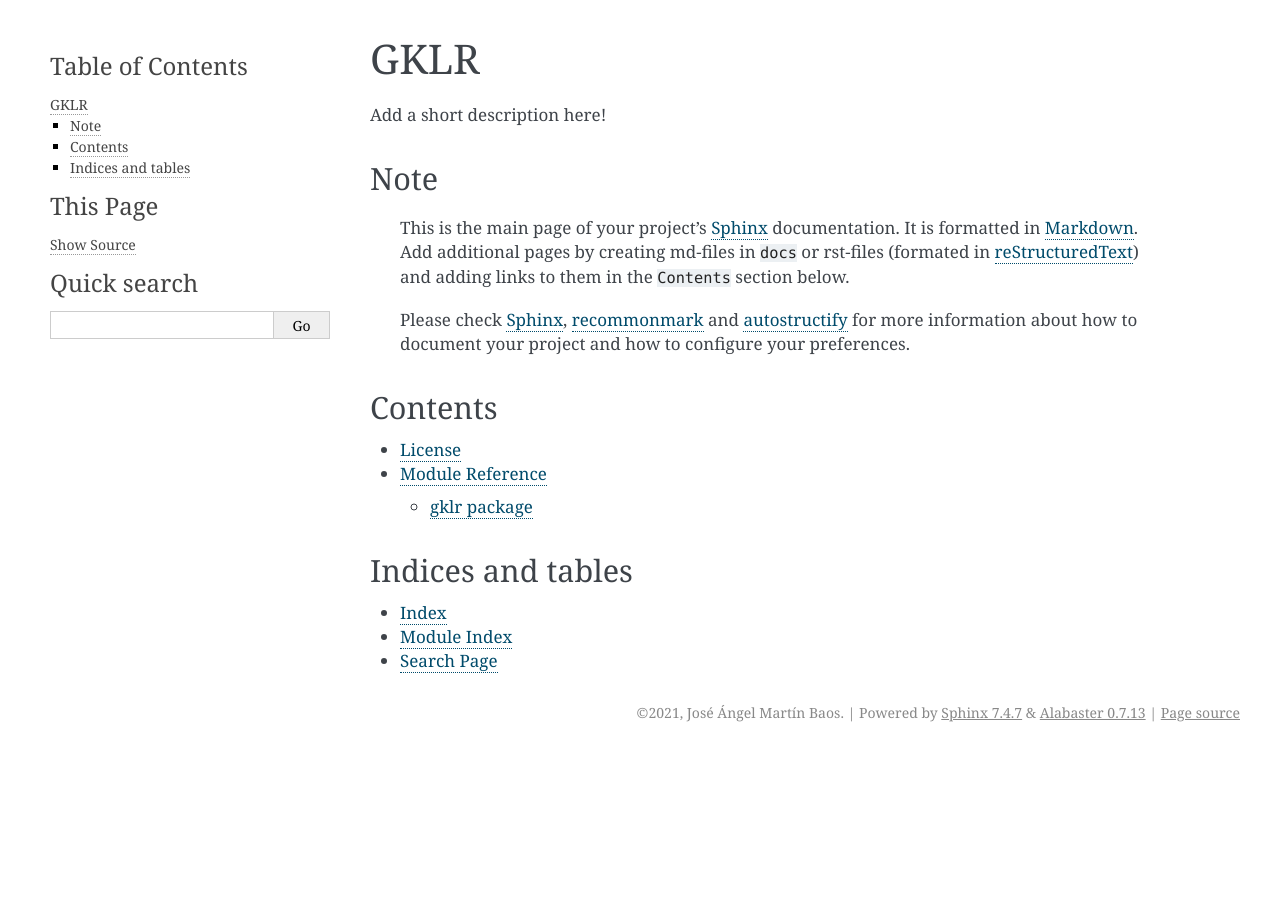
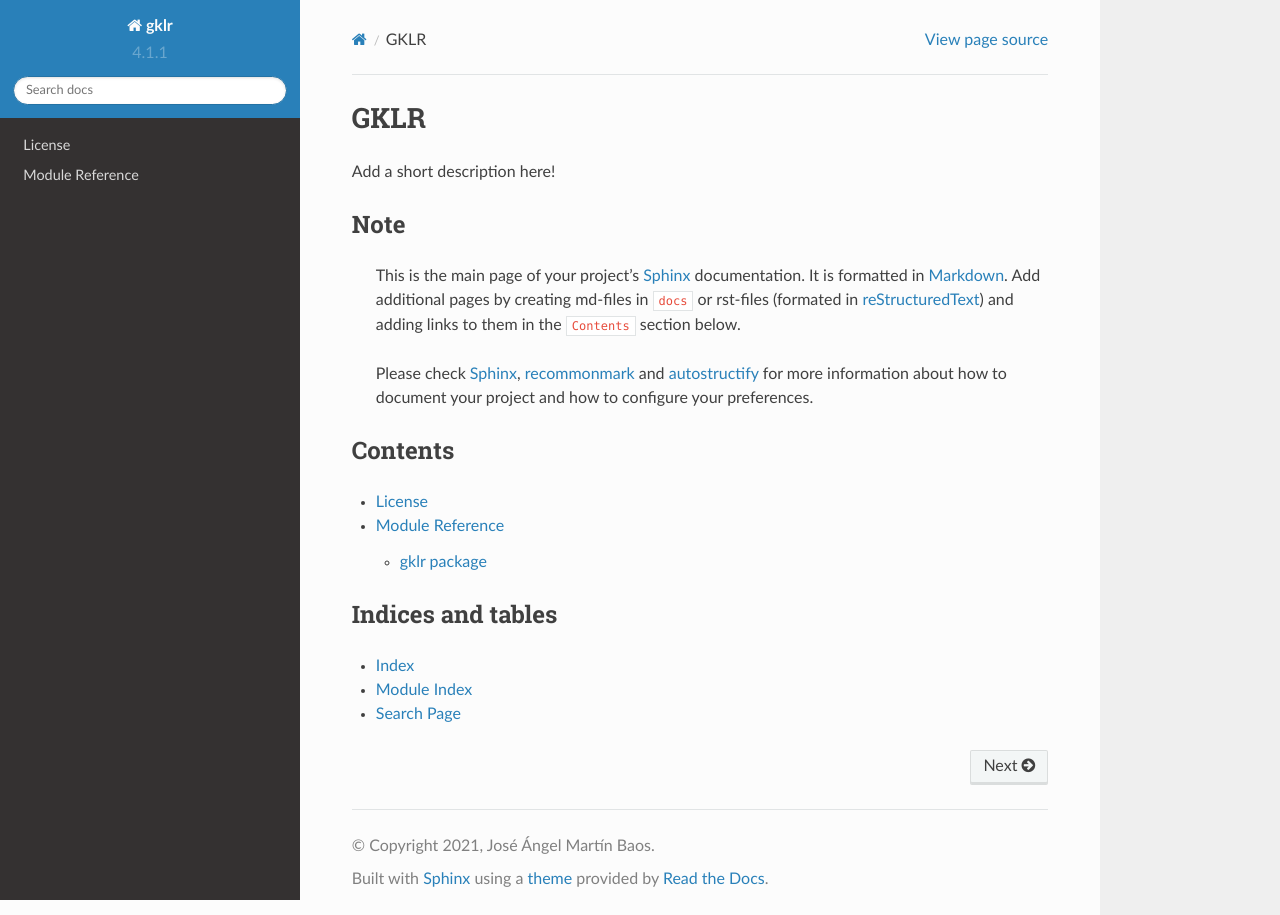
Before and after one commit to JoseAngelMartinB/gklr, a Sphinx documentation site: the page built from docs/index.md, in a window 1280 px wide. Built offline with Sphinx 7.4.7 and the Read the Docs theme 2.0.0, drawn with Linux system fonts in a browser that asks for light colours.

Commit message:
Configure Read The Docs documentation on Sphinx

```diff
--- a/docs/conf.py
+++ b/docs/conf.py
@@ -10,6 +10,7 @@
 import os
 import sys
 import shutil
+import sphinx_rtd_theme
 
 # -- Path setup --------------------------------------------------------------
 
@@ -72,10 +73,17 @@ extensions = [
     "sphinx.ext.ifconfig",
     "sphinx.ext.mathjax",
     "sphinx.ext.napoleon",
+    "sphinx_rtd_theme",
 ]
 
 # Add any paths that contain templates here, relative to this directory.
 templates_path = ["_templates"]
+
+
+# Configure autodoc
+# Show typehints as content of the function or method The typehints of
+# overloaded functions or methods will still be represented in the signature.
+autodoc_typehints = "description"
 
 
 # Configure AutoStructify
@@ -174,14 +182,13 @@ todo_emit_warnings = True
 
 # The theme to use for HTML and HTML Help pages.  See the documentation for
 # a list of builtin themes.
-html_theme = "alabaster"
+html_theme = "sphinx_rtd_theme"
 
 # Theme options are theme-specific and customize the look and feel of a theme
 # further.  For a list of options available for each theme, see the
 # documentation.
 html_theme_options = {
-    "sidebar_width": "300px",
-    "page_width": "1200px"
+
 }
 
 # Add any paths that contain custom themes here, relative to this directory.
```
Also changed, not shown: docs/requirements.txt (+6 -1 lines), LICENSE.txt, 1 other file.
